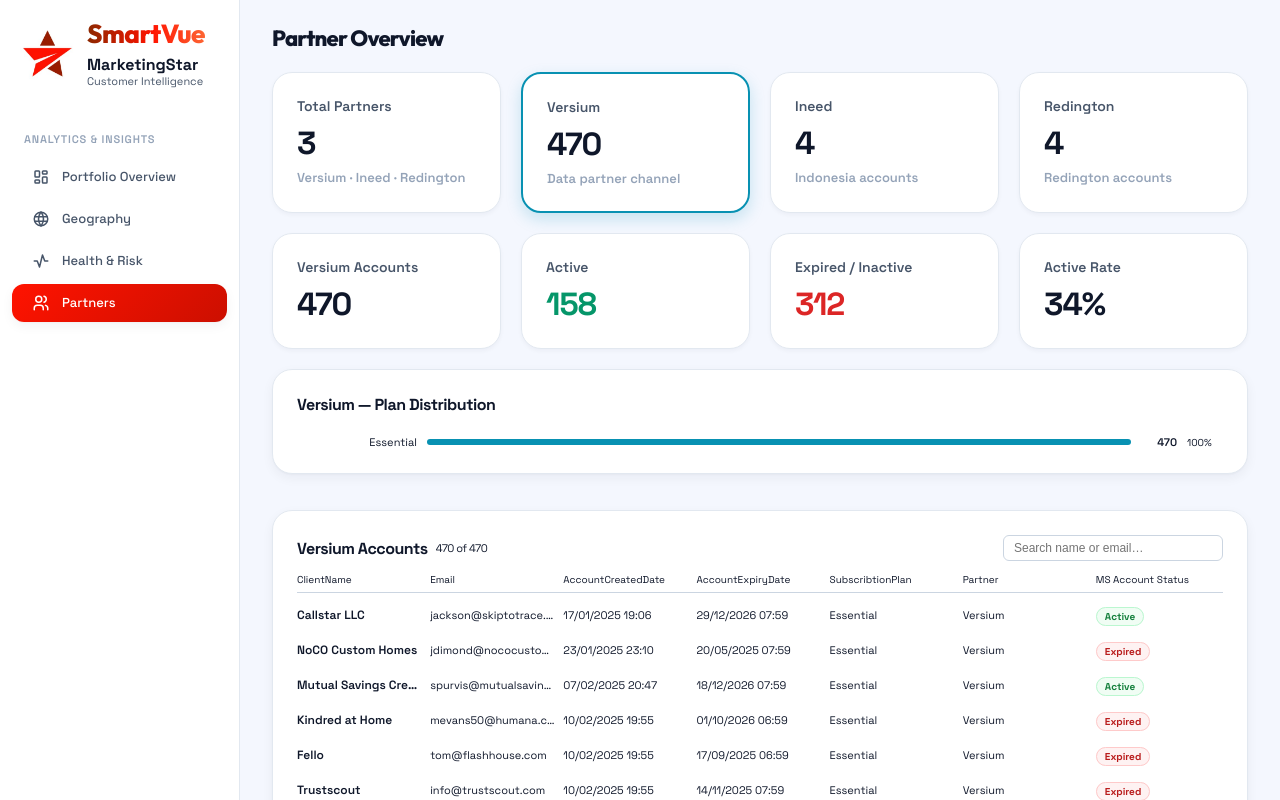
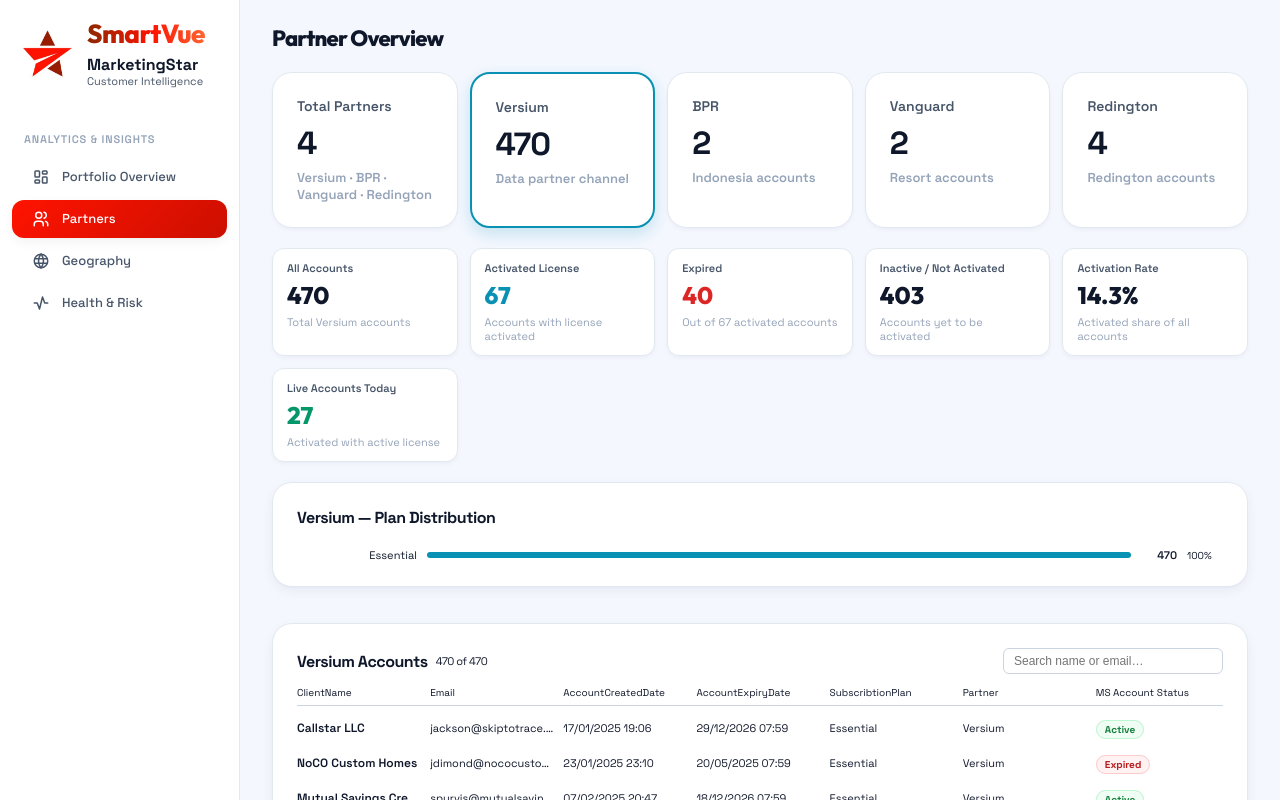
Before and after one commit to Navanee05/MS-Dashboard, a React (Vite) app: page /dashboard/partner in a window 1280 px wide. Built offline with nearby package versions, Linux system fonts and the light colour scheme.

Commit message:
feat: Versium activation cards, overview tooltips, sidebar order

```diff
--- a/src/dashboard/DashboardLayout.jsx
+++ b/src/dashboard/DashboardLayout.jsx
@@ -15,9 +15,9 @@
 
 const navItems = [
   { path: '/dashboard/overview', label: 'Portfolio Overview', icon: IconLayoutDashboard },
+  { path: '/dashboard/partner', label: 'Partners', icon: IconUsers },
   { path: '/dashboard/geo', label: 'Geography', icon: IconWorld },
   { path: '/dashboard/health', label: 'Health & Risk', icon: IconActivity },
-  { path: '/dashboard/partner', label: 'Partners', icon: IconUsers },
 ];
 
 const DashboardLayout = () => {
--- a/src/dashboard/pages/Overview.jsx
+++ b/src/dashboard/pages/Overview.jsx
@@ -115,7 +115,17 @@
 };
 
 // Shown when hovering a KPI card
+const VERSIUM_ACTIVE_COUNT = VERSIUM_ROSTER.filter((a) => a.RenewalStatus === 'Active').length;
+
 const BREAKDOWNS = {
+  total: [
+    { label: 'Direct', value: COUNTS.direct, color: '#FF1300' },
+    { label: 'Versium', value: COUNTS.versium, color: '#0891B2' },
+  ],
+  versium: [
+    { label: 'Active', value: VERSIUM_ACTIVE_COUNT, color: '#10B981' },
+    { label: 'Expired', value: VERSIUM_EXPIRED.length, color: '#DC2626' },
+  ],
   paying: [
     { label: 'India', value: COUNTS.payingIndia, color: '#FF1300' },
     { label: 'Indonesia', value: COUNTS.payingIndonesia, color: '#0284C7' },
--- a/src/dashboard/pages/Partners.jsx
+++ b/src/dashboard/pages/Partners.jsx
@@ -1,4 +1,5 @@
 import React, { useState } from 'react';
+import { VERSIUM_ACTIVATED } from '../../data/versiumActivation';
 import { RAW_ONBOARD_ACCOUNTS, VERSIUM_ACCOUNTS } from '../../data/mockAccounts';
 
 const PAGE_SIZE = 20;
@@ -27,11 +28,13 @@
     ],
   },
   {
-    key: 'ineed',
-    label: 'Ineed',
+    key: 'bpr',
+    label: 'BPR',
     sub: 'Indonesia accounts',
     color: '#0284C7',
-    accounts: RAW_ONBOARD_ACCOUNTS.filter((a) => a.category === 'indonesia'),
+    accounts: RAW_ONBOARD_ACCOUNTS.filter(
+      (a) => a.category === 'indonesia' && !/resort/i.test(a.ClientName)
+    ),
     getStatus: (a) => a.RenewalStatus,
     getPlan: (a) => a.SubscribtionType,
     columns: [
@@ -45,6 +48,28 @@
       { h: 'Status', get: (a) => a.RenewalStatus, badge: true },
     ],
   },
+  {
+    key: 'vanguard',
+    label: 'Vanguard',
+    sub: 'Resort accounts',
+    color: '#F59E0B',
+    accounts: RAW_ONBOARD_ACCOUNTS.filter(
+      (a) => a.category === 'indonesia' && /resort/i.test(a.ClientName)
+    ),
+    getStatus: (a) => a.RenewalStatus,
+    getPlan: (a) => a.SubscribtionType,
+    columns: [
+      { h: 'Client Name', get: (a) => a.ClientName, bold: true },
+      { h: 'Email', get: (a) => a.Email, muted: true },
+      { h: 'Plan', get: (a) => a.SubscribtionType },
+      { h: 'Price', get: (a) => a.Price },
+      { h: 'Created', get: (a) => a.CreatedDt },
+      { h: 'Renewal Due', get: (a) => a.RenewalDue },
+      { h: 'Country', get: (a) => a.country },
+      { h: 'Status', get: (a) => a.RenewalStatus, badge: true },
+    ],
+  },
+
   {
     key: 'redington',
     label: 'Redington',
@@ -74,7 +99,11 @@
   const list = partner.accounts;
   const activeCount = list.filter((a) => isActive(partner.getStatus(a))).length;
   const inactiveCount = list.length - activeCount;
-
+  const vActivated = VERSIUM_ACTIVATED.length;
+  const vExpired = VERSIUM_ACTIVATED.filter((a) => a.status === 'Expired').length;
+  const vLive = VERSIUM_ACTIVATED.filter((a) => a.status === 'Active').length;
+  const vNotActivated = list.length - vActivated;
+  const vRate = list.length > 0 ? ((vActivated / list.length) * 100).toFixed(1) : 0;
   const planCounts = {};
   list.forEach((a) => {
     const p = partner.getPlan(a) || 'Unknown';
@@ -105,11 +134,14 @@
       <div className="section-label">Partner Overview</div>
 
       {/* Partner cards */}
-      <div className="kpi-row">
+      <div
+        className="kpi-row"
+        style={{ gridTemplateColumns: 'repeat(5, minmax(0, 1fr))', gap: '12px' }}
+      >
         <div className="kpi-card">
           <div className="kpi-label">Total Partners</div>
           <div className="kpi-value">{PARTNERS.length}</div>
-          <div className="kpi-delta">Versium · Ineed · Redington</div>
+          <div className="kpi-delta">Versium · BPR · Vanguard · Redington</div>
         </div>
         {PARTNERS.map((p) => {
           const selected = p.key === selKey;
@@ -133,6 +165,43 @@
       </div>
 
       {/* Selected partner summary */}
+      {selKey === 'versium' ? (
+        <div
+          className="kpi-row"
+          style={{ gridTemplateColumns: 'repeat(auto-fit, minmax(175px, 1fr))', gap: '12px' }}
+        >
+          {[
+            { label: 'All Accounts', value: list.length, sub: 'Total Versium accounts', color: 'var(--color-text-primary)' },
+            { label: 'Activated License', value: vActivated, sub: 'Accounts with license activated', color: '#0891B2' },
+            { label: 'Expired', value: vExpired, sub: `Out of ${vActivated} activated accounts`, color: '#dc2626' },
+            { label: 'Inactive / Not Activated', value: vNotActivated, sub: 'Accounts yet to be activated', color: 'var(--color-text-primary)' },
+            { label: 'Activation Rate', value: `${vRate}%`, sub: 'Activated share of all accounts', color: 'var(--color-text-primary)' },
+            { label: 'Live Accounts Today', value: vLive, sub: 'Activated with active license', color: '#059669' },
+          ].map((c) => (
+            <div
+              key={c.label}
+              style={{
+                display: 'flex',
+                flexDirection: 'column',
+                gap: '8px',
+                padding: '12px 14px',
+                borderRadius: '12px',
+                background: '#ffffff',
+                border: '1px solid var(--color-border-primary)',
+                boxShadow: 'var(--shadow-sm)',
+              }}
+            >
+              <span style={{ fontSize: '11px', fontWeight: 600, color: 'var(--color-text-secondary)' }}>
+                {c.label}
+              </span>
+              <div style={{ fontFamily: 'var(--font-display)', fontSize: '24px', fontWeight: 800, lineHeight: 1, color: c.color }}>
+                {c.value}
+              </div>
+              <span style={{ fontSize: '11px', color: 'var(--color-text-muted)' }}>{c.sub}</span>
+            </div>
+          ))}
+        </div>
+      ) : (
         <div className="kpi-row">
           <div className="kpi-card">
             <div className="kpi-label">{partner.label} Accounts</div>
@@ -153,7 +222,7 @@
             </div>
           </div>
         </div>
-
+      )}
       {/* Plan distribution */}
       <div className="card" style={{ marginBottom: 16 }}>
         <div className="card-title">{partner.label} — Plan Distribution</div>
--- /dev/null
+++ b/src/data/versiumActivation.js
@@ -0,0 +1,71 @@
+// Activated Versium accounts (source: Onboarding Tracker sheet)
+// status: 'Active' = license live, 'Expired' = license expired
+export const VERSIUM_ACTIVATED = [
+    { name: 'Callstar LLC', status: 'Active' },
+    { name: 'NoCO Custom Homes', status: 'Expired' },
+    { name: 'Mutual Savings Credit Union', status: 'Active' },
+    { name: 'N2NSites', status: 'Active' },
+    { name: 'Rentalz Holdings LLC', status: 'Active' },
+    { name: 'KB MarLytics, LLC', status: 'Expired' },
+    { name: 'Direct Buyers Nationwide', status: 'Expired' },
+    { name: 'REI DATA SOLUTIONS LLC', status: 'Expired' },
+    { name: 'Luxury Collective', status: 'Expired' },
+    { name: 'West Montana Homes', status: 'Expired' },
+    { name: 'GT Real Estate, LLC', status: 'Expired' },
+    { name: 'Rouseland Investments, LLC', status: 'Expired' },
+    { name: 'NextAfter', status: 'Expired' },
+    { name: 'Supercharged Offers', status: 'Active' },
+    { name: 'Call Motivated Sellers', status: 'Expired' },
+    { name: 'Town Hall Guide', status: 'Expired' },
+    { name: 'GroMo Agency', status: 'Expired' },
+    { name: 'Eddie Carvajal', status: 'Active' },
+    { name: 'dpd', status: 'Active' },
+    { name: 'Creative Land Solutions', status: 'Expired' },
+    { name: 'CTM', status: 'Expired' },
+    { name: 'Impactable LLC', status: 'Expired' },
+    { name: 'Ball&Ball Properties', status: 'Expired' },
+    { name: '1parkplace', status: 'Active' },
+    { name: 'Nurse.careers', status: 'Expired' },
+    { name: 'Skip Force LLC', status: 'Expired' },
+    { name: 'MG Holdings LLC', status: 'Expired' },
+    { name: 'ExpandTheLand LLC', status: 'Expired' },
+    { name: 'Labconco Corporation', status: 'Expired' },
+    { name: 'Terrain Property Group', status: 'Active' },
+    { name: 'Homewise LLC', status: 'Expired' },
+    { name: 'Prime Tracers LLC', status: 'Active' },
+    { name: 'ncwc', status: 'Active' },
+    { name: 'Horizon Homes LLC', status: 'Expired' },
+    { name: 'RevOps Hitman Consulting Co.', status: 'Active' },
+    { name: 'Flip Flop Shop', status: 'Expired' },
+    { name: 'Fred Astaire Dance Studios', status: 'Active' },
+    { name: 'Everett Estates LLC', status: 'Active' },
+    { name: 'ACI Federal', status: 'Expired' },
+    { name: 'Seven Bridges Golf Club', status: 'Expired' },
+    { name: 'DynamiCard Plastic Postcards & Analytics', status: 'Active' },
+    { name: 'FirAndOak LLC', status: 'Expired' },
+    { name: 'Definitive Edge Marketing', status: 'Active' },
+    { name: 'Share', status: 'Expired' },
+    { name: 'Fidelity Capital Group, LLC', status: 'Active' },
+    { name: 'Buy Land Pros', status: 'Expired' },
+    { name: 'One Land corp', status: 'Expired' },
+    { name: 'InstaService', status: 'Expired' },
+    { name: 'Land, Lot & Parcel', status: 'Expired' },
+    { name: 'Clear Lead Solutions Corp.', status: 'Active' },
+    { name: 'Cornerstone Capital Lending', status: 'Expired' },
+    { name: 'Campbell & Dufriend Holding LLC', status: 'Active' },
+    { name: 'First Cornerstone Group', status: 'Active' },
+    { name: 'Handsome Acquistions', status: 'Active' },
+    { name: 'Land Source Solutions', status: 'Active' },
+    { name: 'Ares Property Group', status: 'Active' },
+    { name: 'RE/MAX United', status: 'Expired' },
+    { name: 'Jersey Shore Property Solutions LLC', status: 'Expired' },
+    { name: 'Synergy Land Partners, LLC', status: 'Active' },
+    { name: 'Mr. Marketing', status: 'Expired' },
+    { name: 'AdAudit', status: 'Expired' },
+    { name: 'ProHomes, LLC', status: 'Expired' },
+    { name: 'Blue Wave Political Partners', status: 'Expired' },
+    { name: 'First Atlantic Nickel', status: 'Active' },
+    { name: 'American Realty Experts', status: 'Active' },
+    { name: 'Synergy Home Solutions', status: 'Expired' },
+    { name: 'Landcurator', status: 'Active' },
+];
```
Lines whose indentation alone changed are shown as unchanged.
